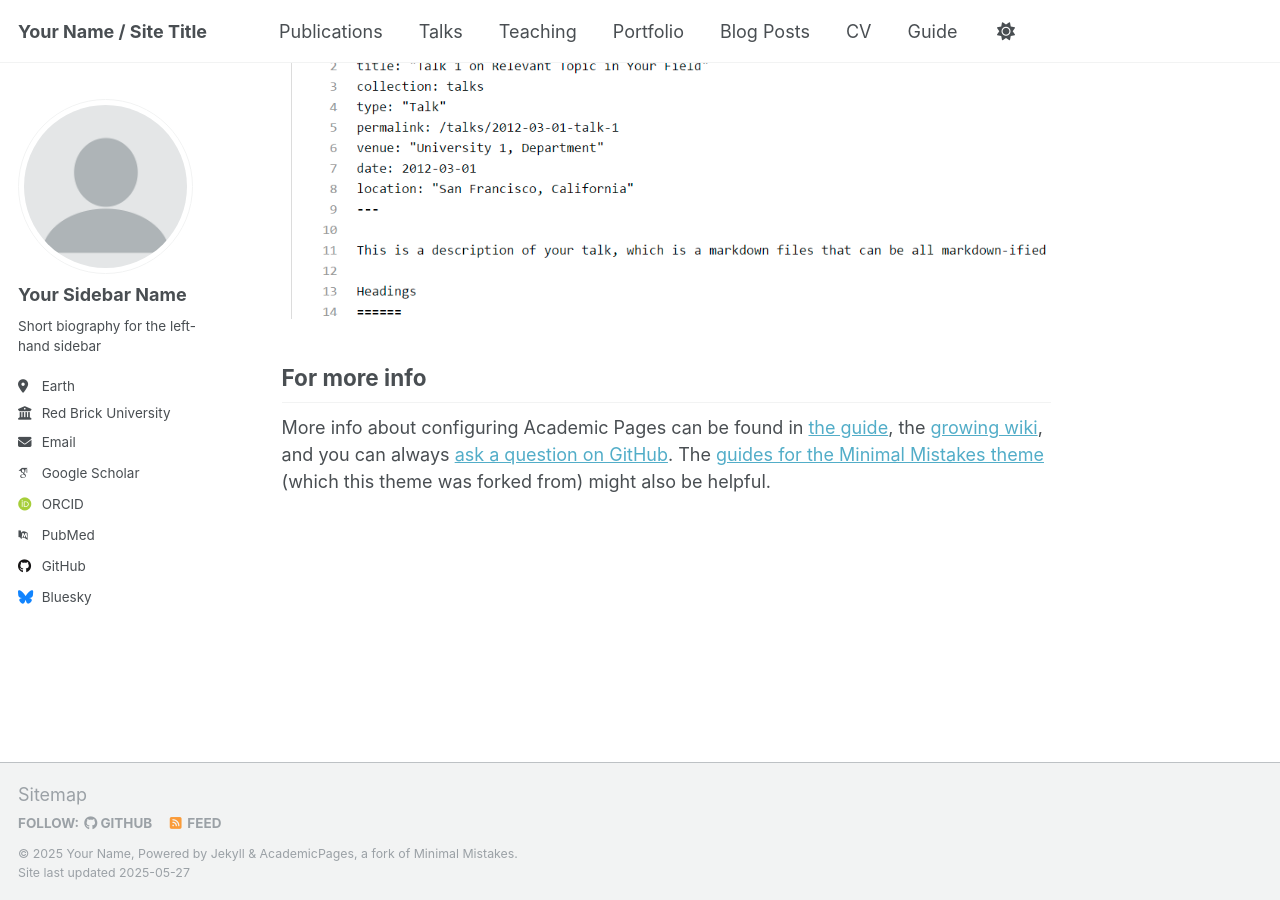
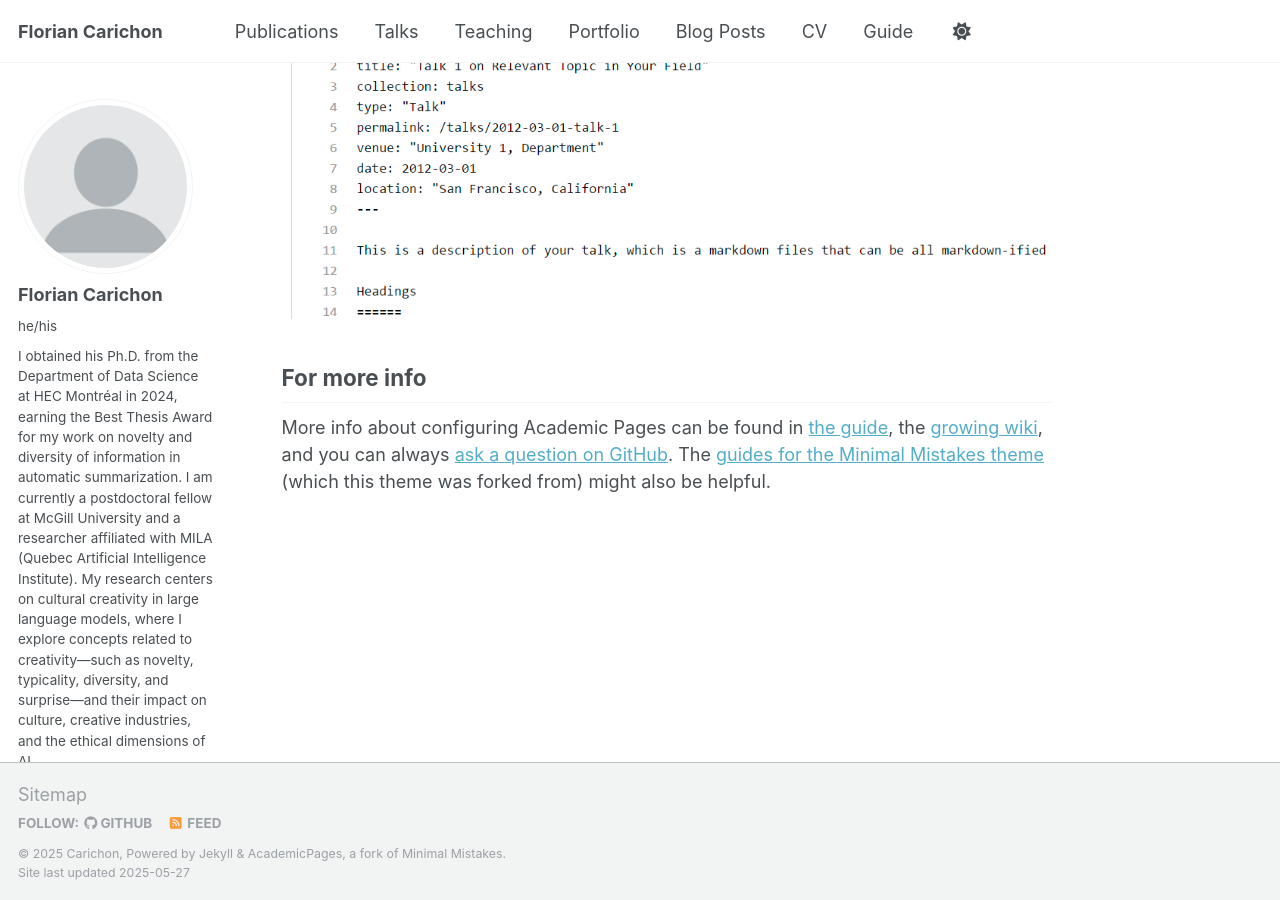
Before and after one commit to fcarichon/fcarichon.github.io, a Jekyll site: the page built from _pages/about.md, in a window 1280 px wide and 900 px high, scrolled down 2636 px. Built offline with Jekyll 4.4.1, drawn with Linux system fonts in a browser that asks for light colours; some web fonts are replaced.

Commit message:
Update _config.yml

```diff
--- a/_config.yml
+++ b/_config.yml
@@ -9,11 +9,11 @@
 # Basic Site Settings
 locale                   : "en-US"
 site_theme               : "default"
-title                    : "Your Name / Site Title"
+title                    : "Florian Carichon"
 title_separator          : "-"
-name                     : &name "Your Name"
-description              : &description "personal description"
-url                      : https://academicpages.github.io # the base hostname & protocol for your site e.g. "https://[your GitHub username].github.io" or if you already have some other page hosted on Github then use "https://[your GitHub username].github.io/[Your Repo Name]"
+name                     : &name "Carichon"
+description              : &description "Postdoctoral Researcher at McGill University/MILA (Quebec Artificial Intelligence Institute)."
+url                      : https://fcarichon.github.io # the base hostname & protocol for your site e.g. "https://[your GitHub username].github.io" or if you already have some other page hosted on Github then use "https://[your GitHub username].github.io/[Your Repo Name]"
 baseurl                  : "" # the subpath of your site, e.g. "/blog"
 repository               : "academicpages/academicpages.github.io"
 
@@ -23,22 +23,22 @@ repository               : "academicpages/academicpages.github.io"
 author:
   # Biographic information
   avatar           : "profile.png"
-  name             : "Your Sidebar Name"
-  pronouns         : # example: "she/her"
-  bio              : "Short biography for the left-hand sidebar"
-  location         : "Earth"
-  employer         : "Red Brick University"
+  name             : "Florian Carichon"
+  pronouns         : "he/his"
+  bio              : "I obtained his Ph.D. from the Department of Data Science at HEC Montréal in 2024, earning the Best Thesis Award for my work on novelty and diversity of information in automatic summarization. I am currently a postdoctoral fellow at McGill University and a researcher affiliated with MILA (Quebec Artificial Intelligence Institute). My research centers on cultural creativity in large language models, where I explore concepts related to creativity—such as novelty, typicality, diversity, and surprise—and their impact on culture, creative industries, and the ethical dimensions of AI."
+  location         : "Montréal"
+  employer         : "McGill University"
   uri              : # URL
-  email            : "none@example.org"
+  email            : "florian.carichon@mila.quebec"
 
   # Academic websites
   academia         : # URL
   arxiv            : # URL - Update with the correct link to your profile
-  googlescholar    : "https://scholar.google.com/citations?user=PS_CX0AAAAAJ"
+  googlescholar    : "https://scholar.google.com/citations?user=i8GPsd4AAAAJ&hl=fr&oi=sra"
   impactstory      : # URL
-  orcid            : "http://orcid.org/yourorcidurl"
+  orcid            : #"http://orcid.org/yourorcidurl"
   semantic         : # URL
-  pubmed           : "https://www.ncbi.nlm.nih.gov/pubmed/?term=john+snow"
+  pubmed           : #"https://www.ncbi.nlm.nih.gov/pubmed/?term=john+snow"
   researchgate     : # URL
   scopus           : # URL
 
@@ -46,12 +46,12 @@ author:
   bitbucket        : # Username - Update with your username on the site
   codepen          : # Username
   dribbble         : # Username
-  github           : "academicpages"
+  github           : "fcarichon"
   kaggle           : # Username
   stackoverflow    : # User number or user number and name (i.e., use "1" or "1/jeff-atwood")
 
   # Social media
-  bluesky          : "bsky.app" # Replace this with you Bluesky username
+  bluesky          : #"bsky.app" # Replace this with you Bluesky username
   facebook         : # Username
   flickr           : # Username
   foursquare       : # Username
```
